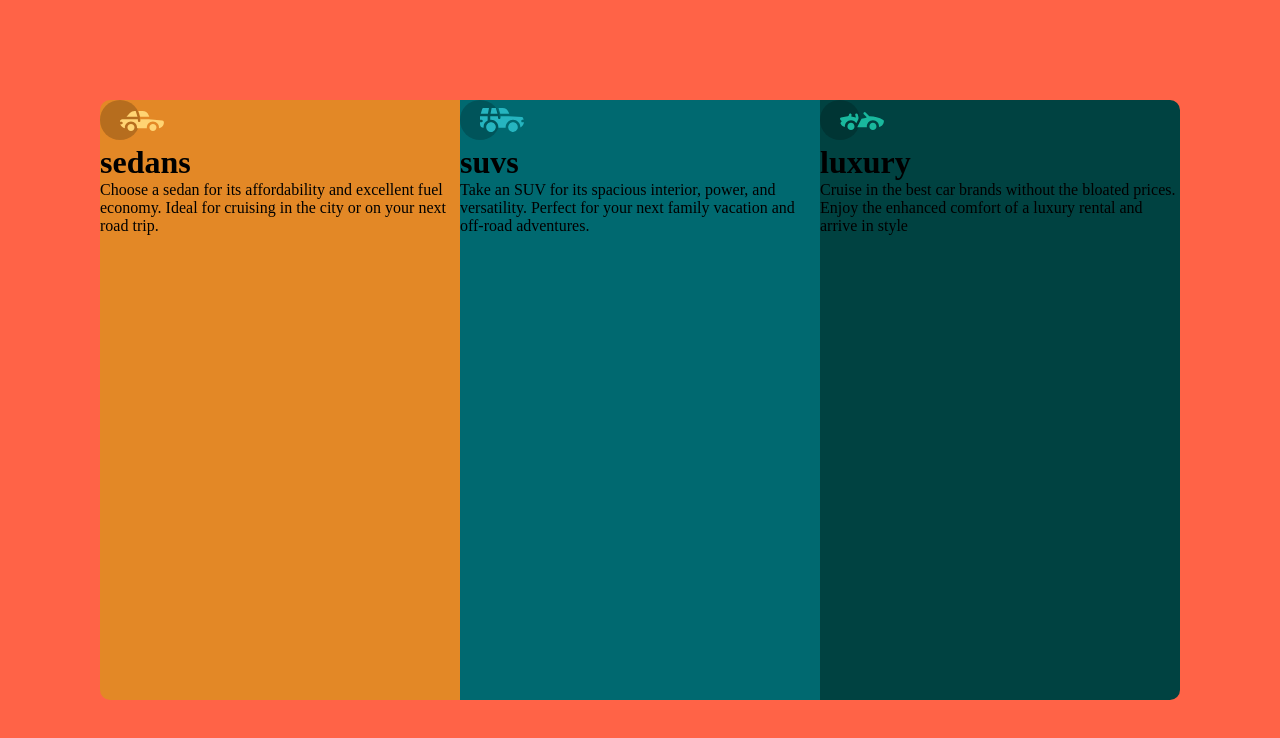
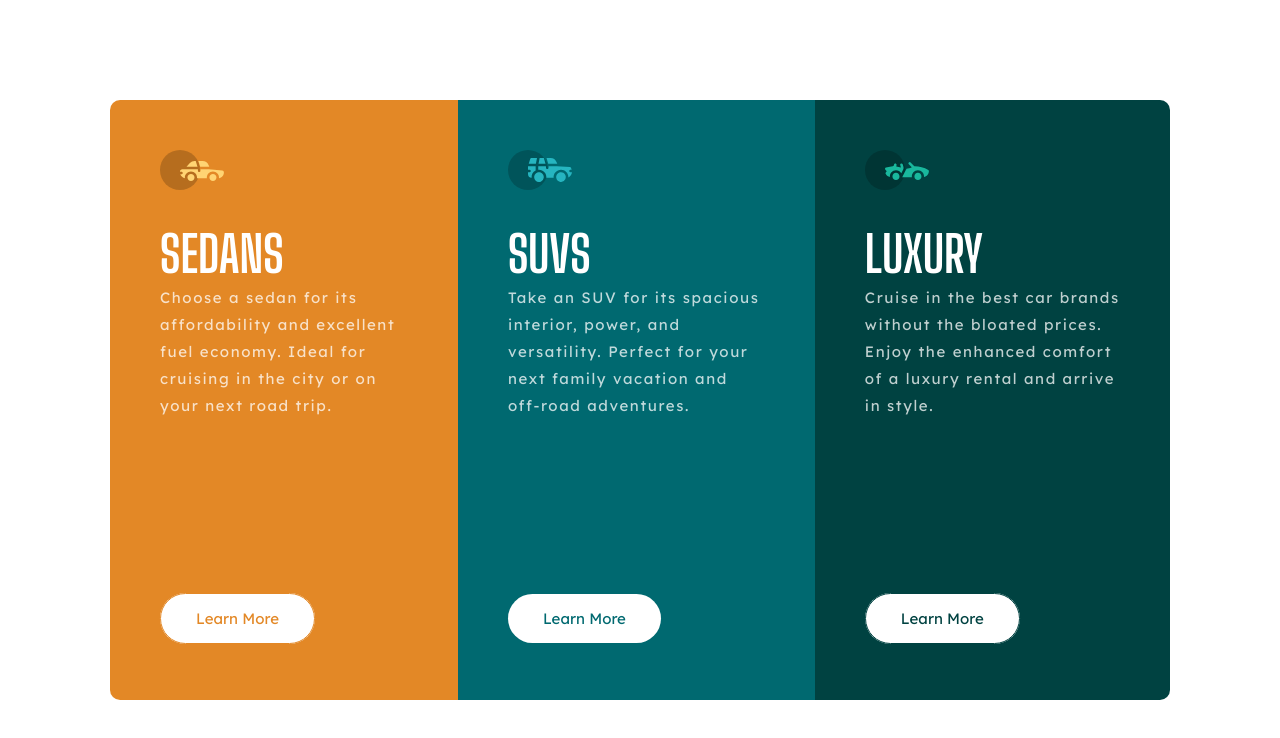
Before and after one commit to carlosg-silva/column-preview-card-component, a plain HTML site: page index.html in a window 1280 px wide. Drawn offline with Linux system fonts and the light colour scheme.

Commit message:
projeto finalizado

```diff
--- a/index.html
+++ b/index.html
@@ -5,41 +5,53 @@
   <meta charset="UTF-8">
   <meta http-equiv="X-UA-Compatible" content="IE=edge">
   <meta name="viewport" content="width=device-width, initial-scale=1.0">
+  <title>Column Preview Card Component</title>
+  <link rel="preconnect" href="https://fonts.googleapis.com">
+  <link rel="preconnect" href="https://fonts.gstatic.com" crossorigin>
+  <link href="https://fonts.googleapis.com/css2?family=Big+Shoulders+Display:wght@700&family=Lexend+Deca&display=swap" rel="stylesheet">
   <link rel="stylesheet" href="style.css">
-  <title>Column Preview Card Component</title>
 </head>
 
 <body>
   <main class="container">
     <div class="card">
       <div class="card-content sedans">
-        <div>
+        <div class="card-img">
           <div><img src="images/icon-sedans.svg" alt=""></div>
         </div>
         <div>
           <h1>sedans</h1>
           <p>Choose a sedan for its affordability and excellent fuel economy. Ideal for cruising in the city or on your next road trip.</p>
         </div>
+        <div class="card-button">
+          <a href="">Learn More</a>
+        </div>
       </div>
       <div class="card-content suvs">
         <div class="card-text">
-          <div>
+          <div class="card-img">
             <div><img src="images/icon-suvs.svg" alt=""></div>
           </div>
           <div>
             <h1>suvs</h1>
             <p>Take an SUV for its spacious interior, power, and versatility. Perfect for your next family vacation and off-road adventures.</p>
           </div>
+          <div class="card-button">
+            <a href="">Learn More</a>
+          </div>
         </div>
       </div>
       <div class="card-content luxury">
         <div class="card-text">
-          <div>
+          <div class="card-img">
             <div><img src="images/icon-luxury.svg" alt=""></div>
           </div>
           <div>
             <h1>luxury</h1>
-            <p>Cruise in the best car brands without the bloated prices. Enjoy the enhanced comfort of a luxury rental and arrive in style</p>
+            <p>Cruise in the best car brands without the bloated prices. Enjoy the enhanced comfort of a luxury rental and arrive in style.</p>
+          </div>
+          <div class="card-button">
+            <a href="">Learn More</a>
           </div>
         </div>
       </div>
--- a/style.css
+++ b/style.css
@@ -1,3 +1,8 @@
+/*
+font-family: 'Big Shoulders Display', cursive;
+font-family: 'Lexend Deca', sans-serif;
+*/
+
 /* general styles */
 
 body {
@@ -25,7 +30,6 @@ img {
   display: flex;
   align-items: center;
   justify-content: center;
-  background: tomato;
   max-width: 1440px;
   height: 100vh;
 }
@@ -36,19 +40,69 @@ img {
   width: 1080px;
   height: 600px;
   padding: 0 10px;
+  box-sizing: border-box;
+}
+
+.card h1 {
+  color: #ffffff;
+  font-family: "Big Shoulders Display", cursive;
+  text-transform: uppercase;
+  font-size: 50px;
+}
+
+.card p {
+  color: hsla(0, 0%, 100%, 0.75);
+  font-size: 0.94rem;
+  font-family: "Lexend Deca", sans-serif;
+  font-weight: 400;
+  line-height: 1.8;
+  letter-spacing: 0.1rem;
+}
+
+.card-img {
+  padding-bottom: 30px;
 }
 
 .card-content {
-  flex: 1;
+  padding: 50px;
+}
+
+.card a {
+  background-color: white;
+  text-decoration: none;
+  font-family: "Lexend Deca", sans-serif;
+  font-size: 0.94rem;
+  padding: 15px 35px;
+  border-radius: 30px;
+}
+
+.card a:hover {
+  border: 1px solid #ffffff;
+  background-color: transparent;
+  color: #ffffff;
+  transition: 0.3s;
+}
+
+.card-button {
+  margin-top: 190px;
 }
 
 .sedans {
   background-color: hsl(31, 77%, 52%);
   border-radius: 10px 0 0 10px;
 }
+.sedans a {
+  color: hsl(31, 77%, 52%);
+  border: 1px solid hsl(31, 77%, 52%);
+}
 
 .suvs {
   background-color: hsl(184, 100%, 22%);
+}
+
+.suvs a {
+  color: hsl(184, 100%, 22%);
+  border: 1px solid (184, 100%, 22%);
 }
 
 .luxury {
@@ -56,7 +110,12 @@ img {
   border-radius: 0 10px 10px 0;
 }
 
-@media (max-width: 1000px) {
+.luxury a {
+  color: hsl(179, 100%, 13%);
+  border: 1px solid hsl(179, 100%, 13%);
+}
+
+@media (max-width: 1050px) {
   .container {
     height: 100%;
     width: 100%;
```
